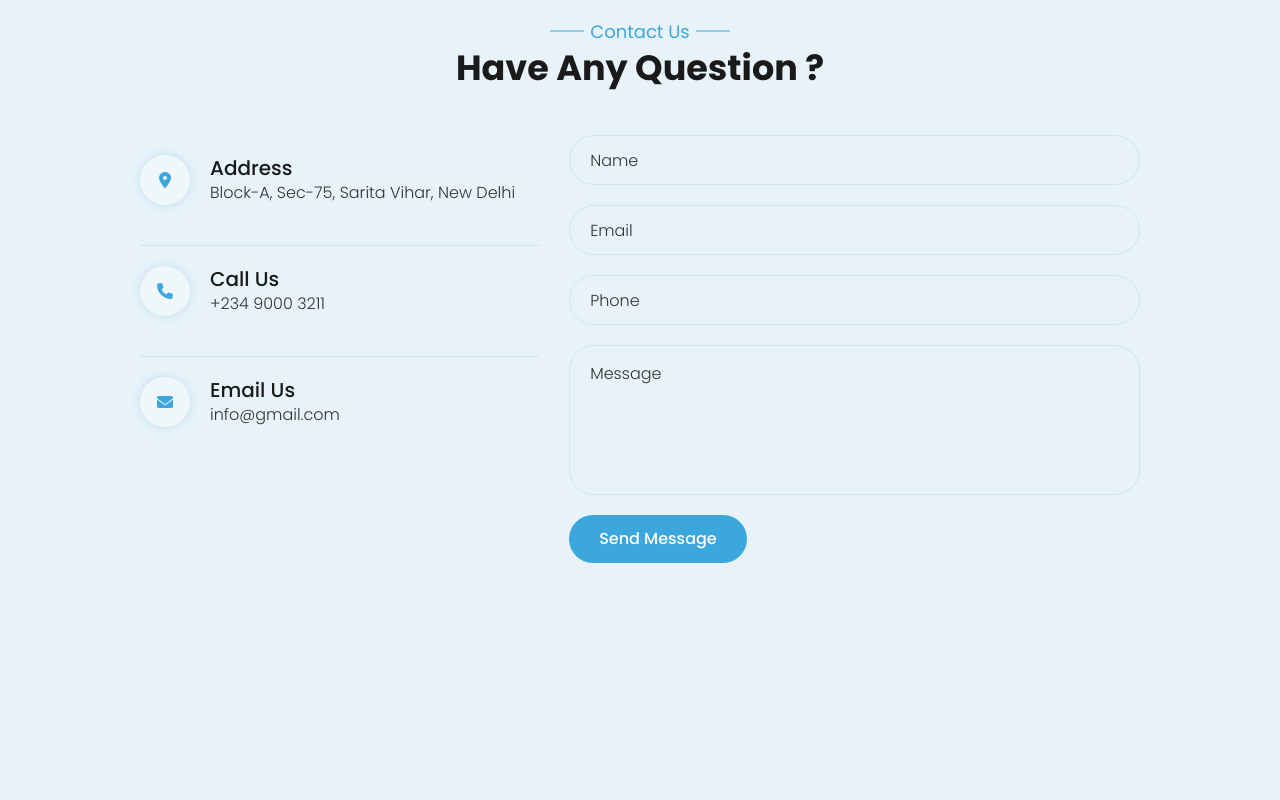
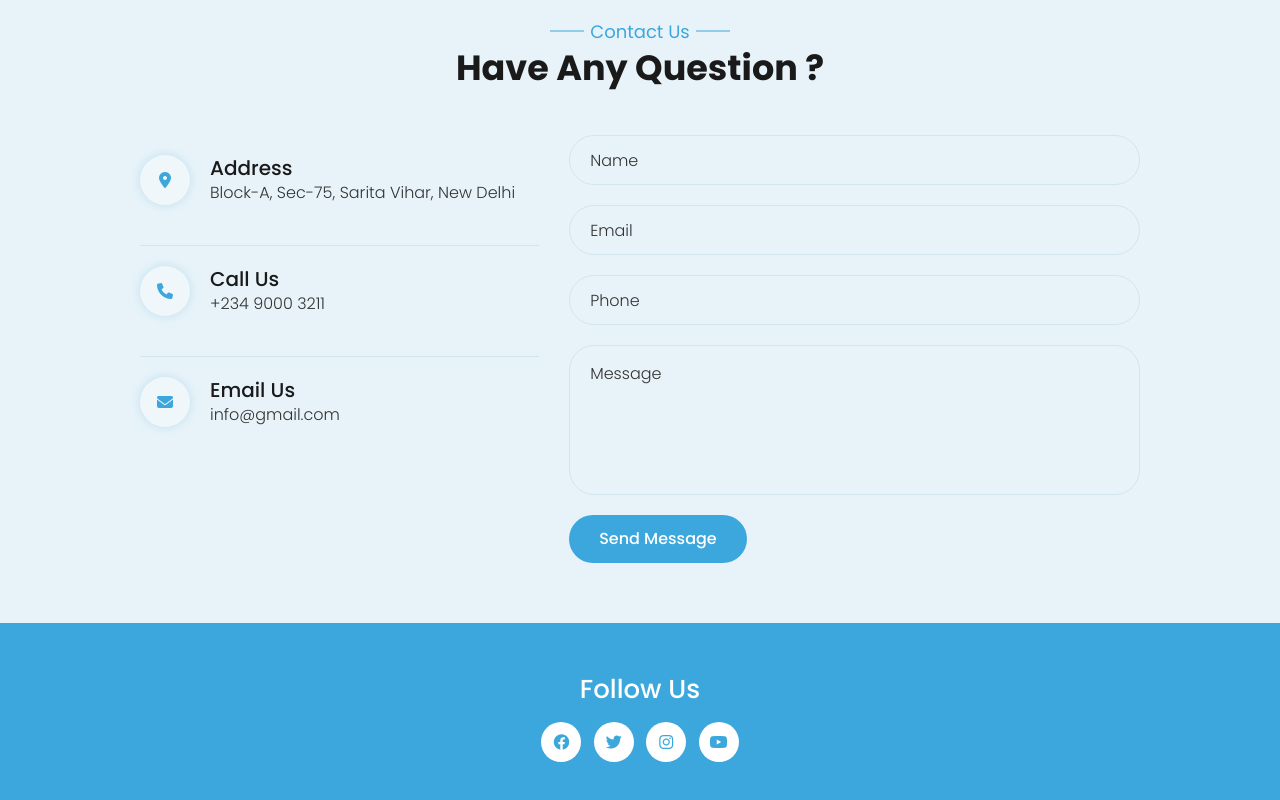
Before and after one commit to Tope-stack/cleaningServiceWebsite, a plain HTML site: page index.html in a window 1280 px wide. Shown: the part 3093-3893 px from the top of the page. Before the commit the page ends 3716 px from the top, so only its background shows below. Drawn offline with Linux system fonts and the light colour scheme.

Commit message:
footer completed

```diff
--- a/css/style.css
+++ b/css/style.css
@@ -516,3 +516,34 @@ textarea.input-control{
 .contact-info-item p:last-child{
     margin: 0;
 }
+
+/* # footer */
+.footer{
+    padding: 50px 0;
+    background-color: var(--main-color);
+    text-align: center;
+}
+.footer h3{
+    color: var(--text-white);
+    font-size: var(--fs-2xl);
+    margin: 0 0 15px;
+    font-weight: 500;
+    text-transform: capitalize;
+}
+.footer .social-links a{
+    height: 40px;
+    width: 40px;
+    display: inline-flex;
+    background-color: var(--bg-white);
+    border-radius: 50%;
+    align-items: center;
+    justify-content: center;
+    margin: 0 4px;
+    border: 1px solid transparent;
+    transition: all 0.5s ease;
+}
+.footer .social-links a:hover{
+    background-color: transparent;
+    color: var(--text-white);
+    border-color: initial;
+}
--- a/index.html
+++ b/index.html
@@ -309,8 +309,19 @@
     <!-- contact section start -->
 
     <!-- footer start -->
-    <footer class="footer"></footer>
+    <footer class="footer">
+        <div class="container">
+            <h3>follow us</h3>
+            <div class="social-links">
+                <a href="#" title="twitter"><i class="fab fa-facebook"></i></a>
+                <a href="#" title="twitter"><i class="fab fa-twitter"></i></a>
+                <a href="#" title="instagram"><i class="fab fa-instagram"></i></a>
+                <a href="#" title="youtube"><i class="fab fa-youtube"></i></a>
+            </div>
+        </div>
+    </footer>
     <!-- footer end -->
+
 <script src="/js/main.js"></script>
 </body>
 </html>
```
